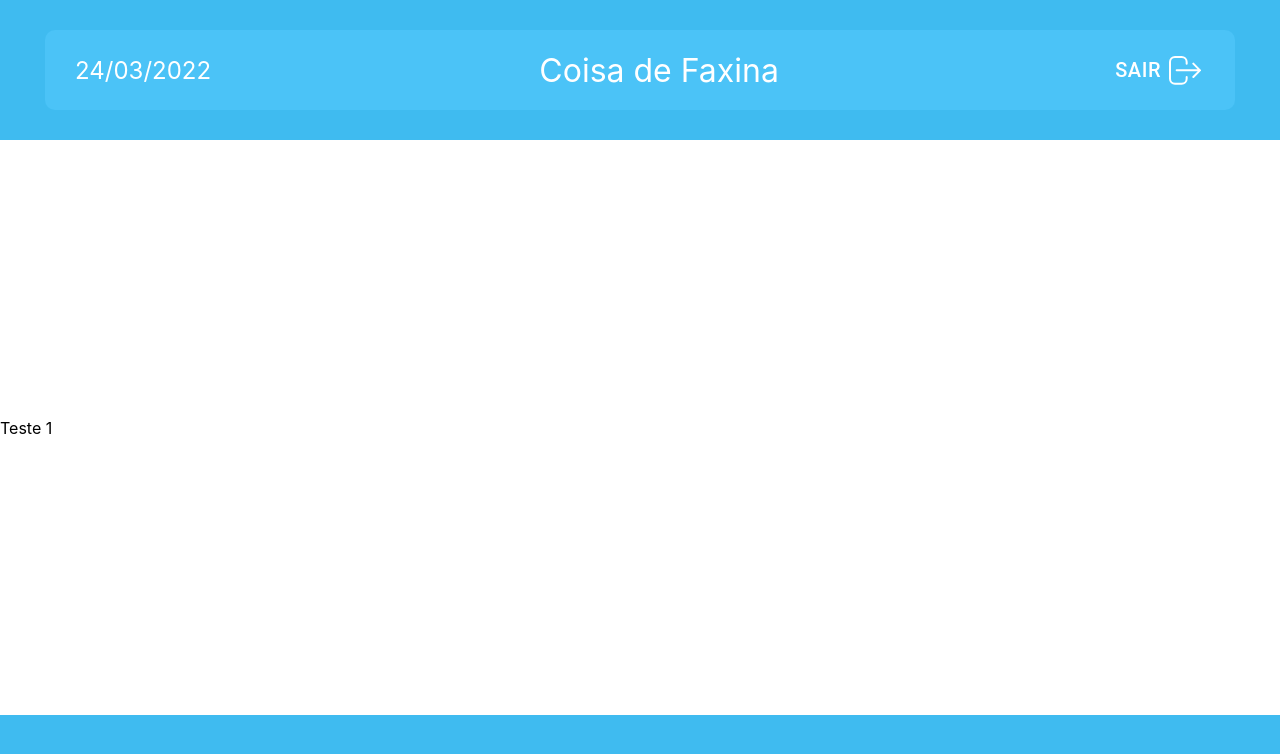
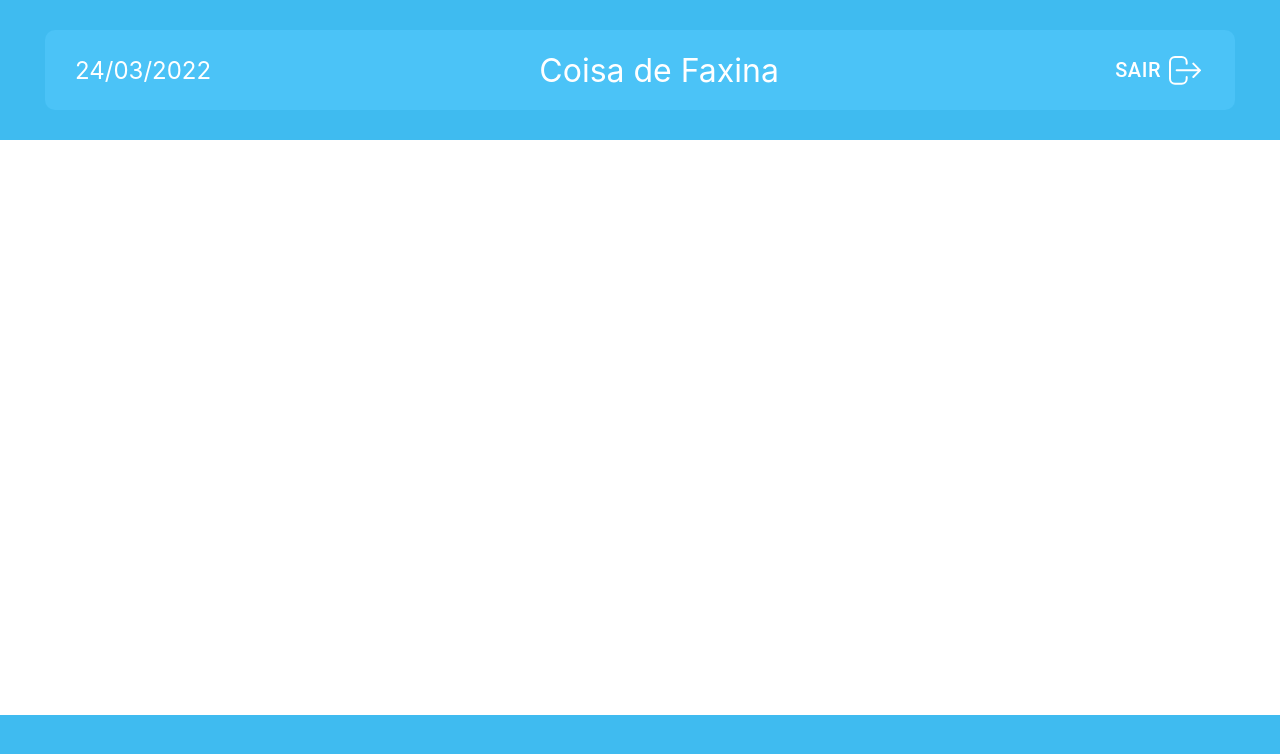
Before and after one commit to GustavoBarcaro/sys-vendas-limpeza, a React (Create React App) app: page /checkout in a window 1280 px wide. Shown: the top 754 px of the page. Built offline with nearby package versions, Linux system fonts and the light colour scheme.

Commit message:
Criação da rota de checkout

```diff
--- a/src/App.tsx
+++ b/src/App.tsx
@@ -2,6 +2,7 @@ import React from 'react';
 import { BrowserRouter as Router } from 'react-router-dom';
 import { Route, Routes } from 'react-router';
 import Navbar from './layout/navbar';
+import Checkout from './pages/checkout';
 import Home from './pages/home';
 import Footer from './layout/footer';
 
@@ -11,7 +12,7 @@ function App() {
       <Navbar />
       <Router>
         <Routes>
-          <Route path="/checkout" element={<div>Teste 1</div>} />
+          <Route path="/checkout" element={<Checkout />} />
           <Route path="/" element={<Home />} />
         </Routes>
       </Router>
--- /dev/null
+++ b/src/pages/checkout/checkout.module.scss
@@ -0,0 +1,4 @@
+.checkout {
+  display: flex;
+  justify-content: center;
+}
--- /dev/null
+++ b/src/pages/checkout/index.tsx
@@ -0,0 +1,8 @@
+import React from 'react';
+import styles from './checkout.module.scss';
+
+function Checkout(): JSX.Element {
+  return <main className={styles.checkout} />;
+}
+
+export default Checkout;
```
